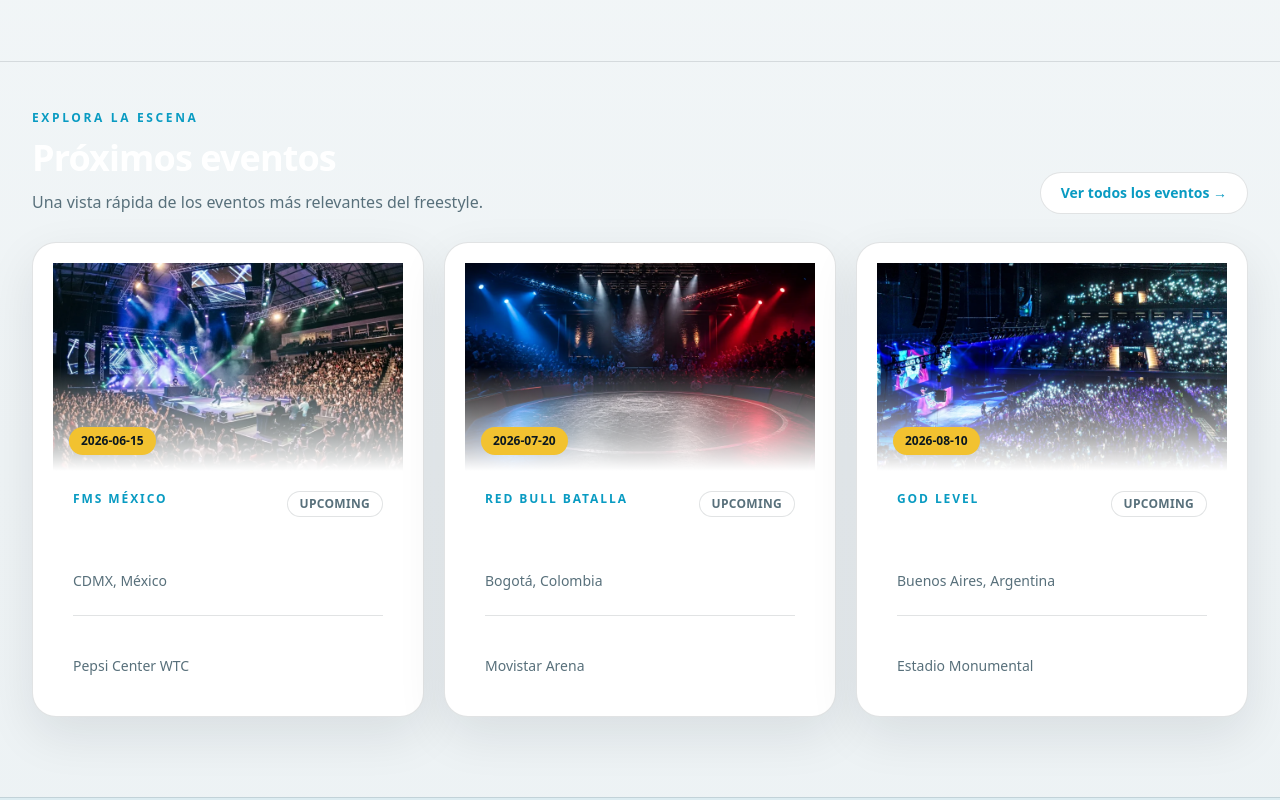
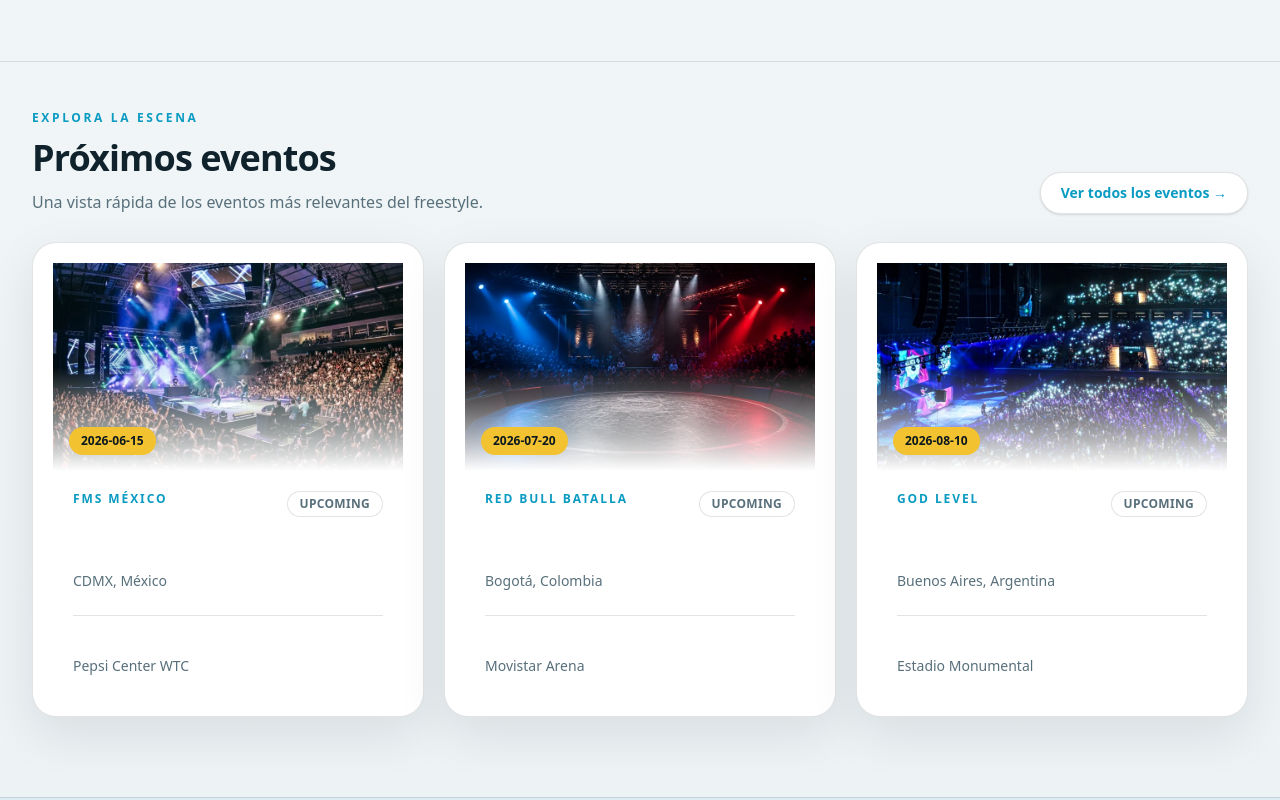
Before and after one commit to asGerath/freestylett, a Next.js app: page / in a window 1280 px wide. Shown: the part 940-1740 px from the top of the page. Built offline with nearby package versions, Linux system fonts and the light colour scheme.

Commit message:
style(sections): adapt headings to light theme

```diff
--- a/src/components/ui/SectionHeader.tsx
+++ b/src/components/ui/SectionHeader.tsx
@@ -19,7 +19,7 @@
         <span className="mb-3 block text-xs font-bold uppercase tracking-[0.22em] text-[var(--color-primary)]">
           Explora la escena
         </span>
-        <h2 className="text-3xl font-black tracking-tight text-white sm:text-4xl">
+        <h2 className="text-3xl font-black tracking-tight text-[var(--color-text)] sm:text-4xl">
           {title}
         </h2>
 
@@ -33,7 +33,7 @@
       {href && (
         <Link
           href={href}
-          className="w-fit rounded-full border border-[var(--color-border)] bg-[var(--color-surface)] px-5 py-2.5 text-sm font-bold text-[var(--color-primary)] transition hover:border-[var(--color-primary)] hover:bg-[var(--color-primary)] hover:text-[var(--color-text-dark)]"
+          className="w-fit rounded-full border border-[var(--color-border)] bg-white px-5 py-2.5 text-sm font-bold text-[var(--color-primary)] shadow-sm transition hover:border-[var(--color-primary)] hover:bg-[var(--color-primary)] hover:text-white"
         >
           {linkLabel}
         </Link>
```
